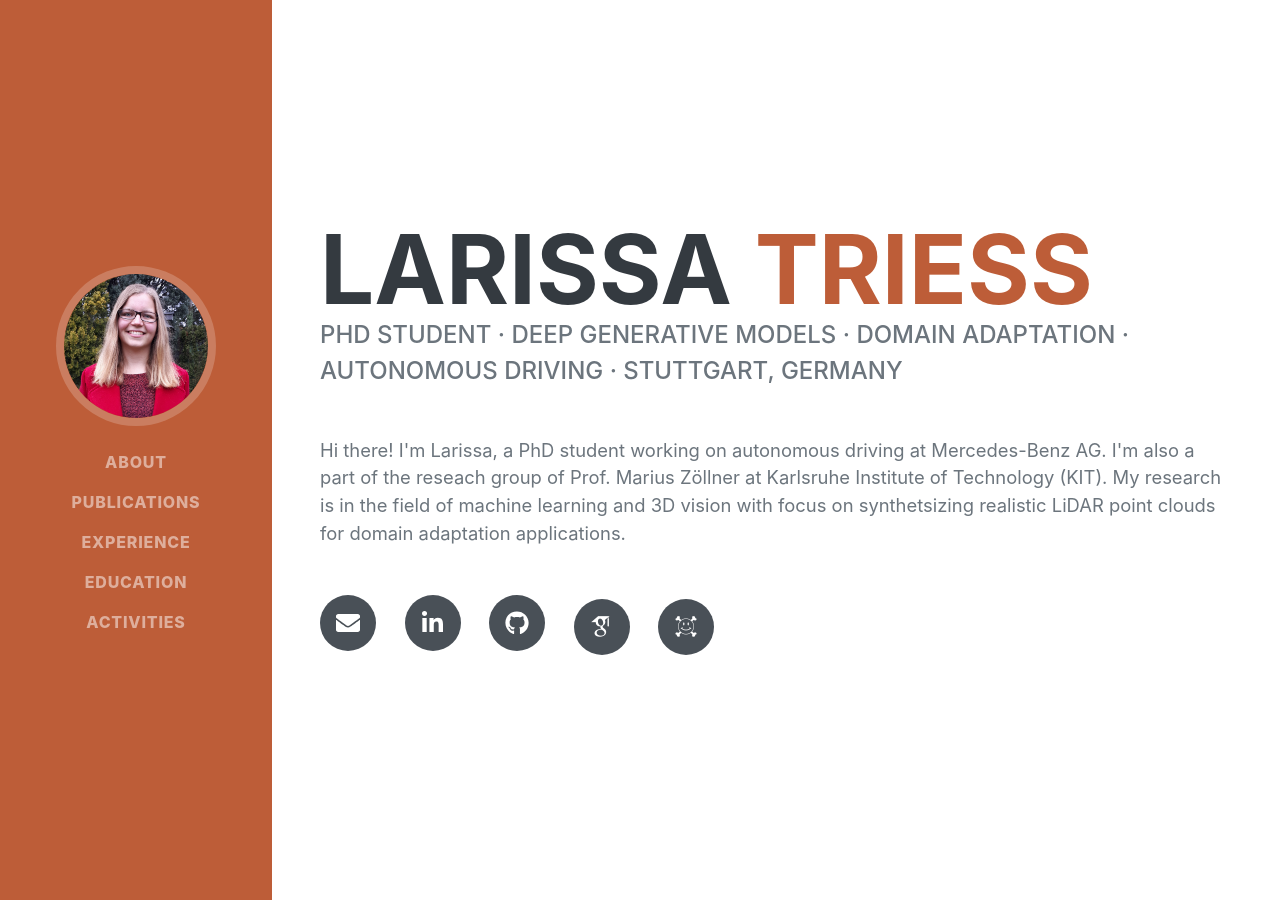
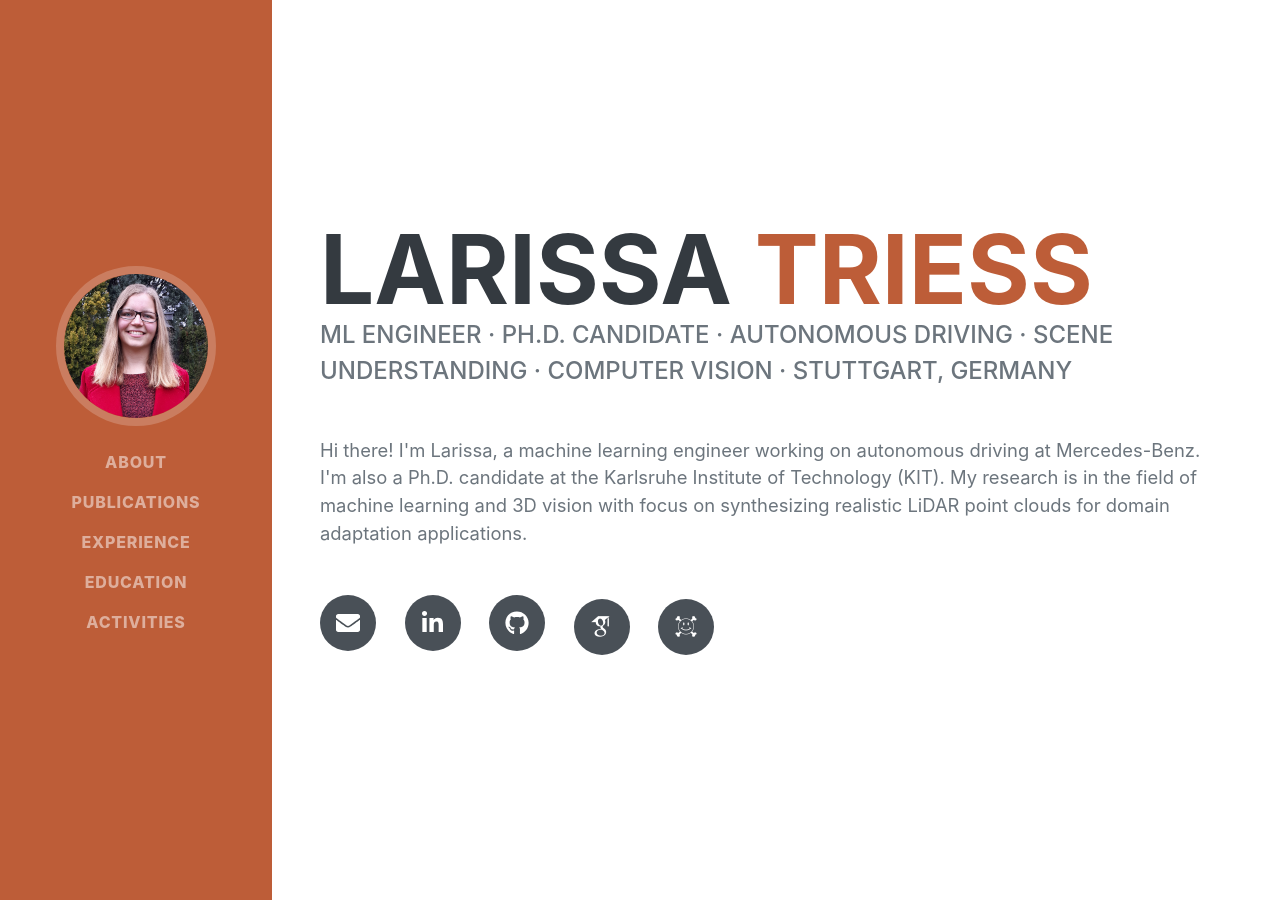
Before and after one commit to ltriess/ltriess.github.io, a Jekyll site: the page built from index.md, in a window 1280 px wide and 900 px high. Built offline with Jekyll 4.4.1, drawn with Linux system fonts in a browser that asks for light colours; nearby versions of some CDN libraries; some web fonts are replaced.

Commit message:
Update header

```diff
--- a/_config.yml
+++ b/_config.yml
@@ -15,7 +15,7 @@
 # in the templates via {{ site.myvariable }}.
 title: Larissa Triess | Personal Webpage
 author: Larissa Triess
-description: Personal Webpage of Larissa Triess, PhD student
+description: Personal Webpage of Larissa Triess, ML Engineer
 icon: assets/img/favicon.ico # path to page icon
 teaser: assets/img/teaser.jpg # path to page preview image
 
@@ -25,16 +25,16 @@ avatar: assets/img/avatar.jpg # path to profile avatar image
 # Settings for landing page
 landing_first: Larissa
 landing_last: Triess
-subheading: PhD Student · Deep Generative Models · Domain Adaptation · Autonomous Driving · Stuttgart, Germany
+subheading: ML Engineer · Ph.D. Candidate · Autonomous Driving · Scene Understanding · Computer Vision · Stuttgart, Germany
 intro: >-
-  Hi there! I'm Larissa, a PhD student working on autonomous driving at Mercedes-Benz AG.
-  I'm also a part of the reseach group of Prof. Marius Zöllner at Karlsruhe Institute of Technology (KIT).
+  Hi there! I'm Larissa, a machine learning engineer working on autonomous driving at Mercedes-Benz.
+  I'm also a Ph.D. candidate at the Karlsruhe Institute of Technology (KIT).
 
-  My research is in the field of machine learning and 3D vision with focus on synthetsizing realistic LiDAR point clouds for domain adaptation applications.
+  My research is in the field of machine learning and 3D vision with focus on synthesizing realistic LiDAR point clouds for domain adaptation applications.
 
 # Social settings
-email: <!-- spam-stop -->mail@triess.eu
-linkedin_url: https://www.linkedin.com/in/triess-larissa
+email: mail<at>triess.eu
+linkedin_url: https://www.linkedin.com/in/ltriess
 github_url: https://github.com/ltriess
 googlescholar_url: https://scholar.google.de/citations?user=cBH8pFUAAAAJ&hl=de
 arxiv_url: http://arxiv.org/a/triess_l_1
```
